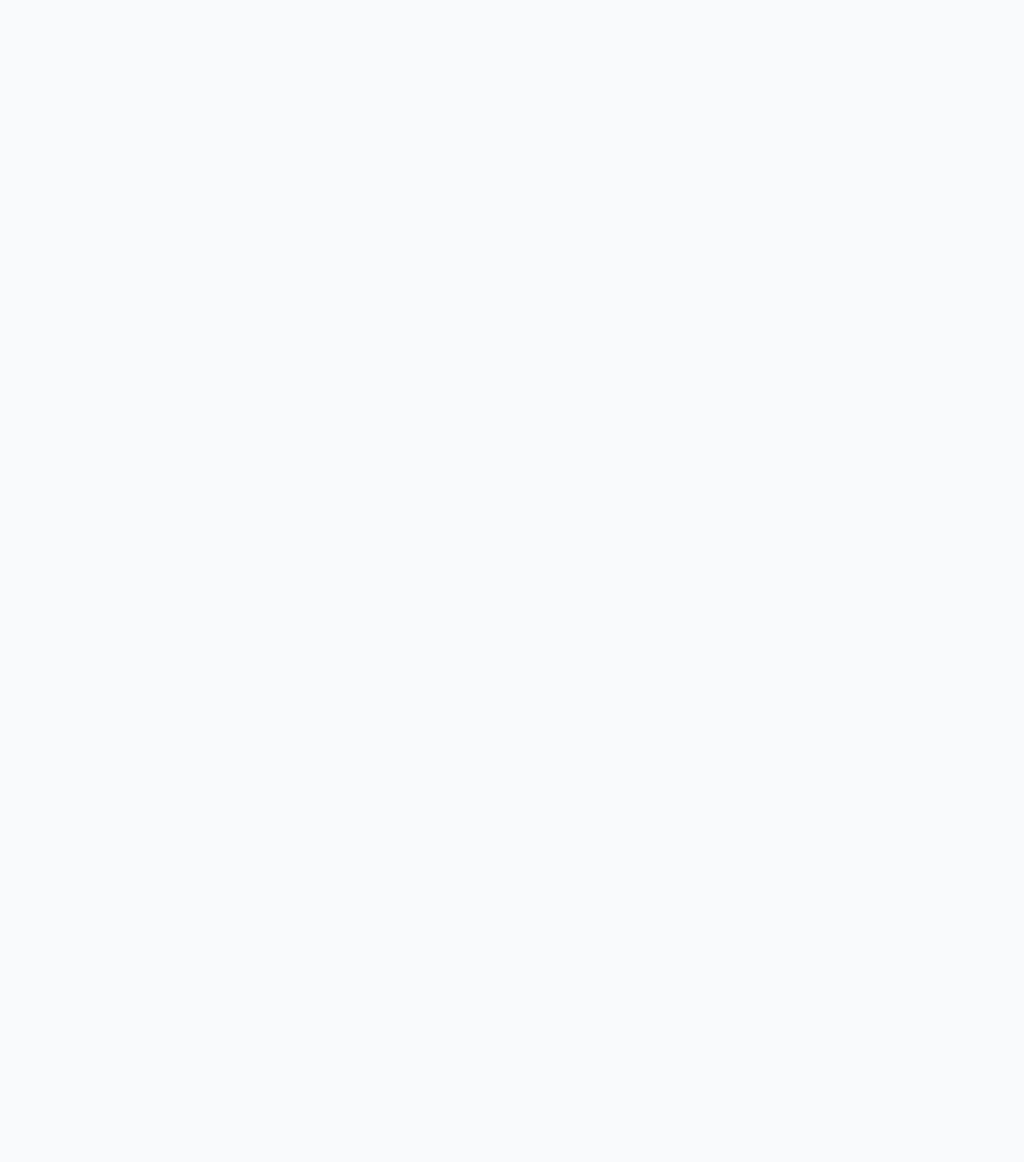
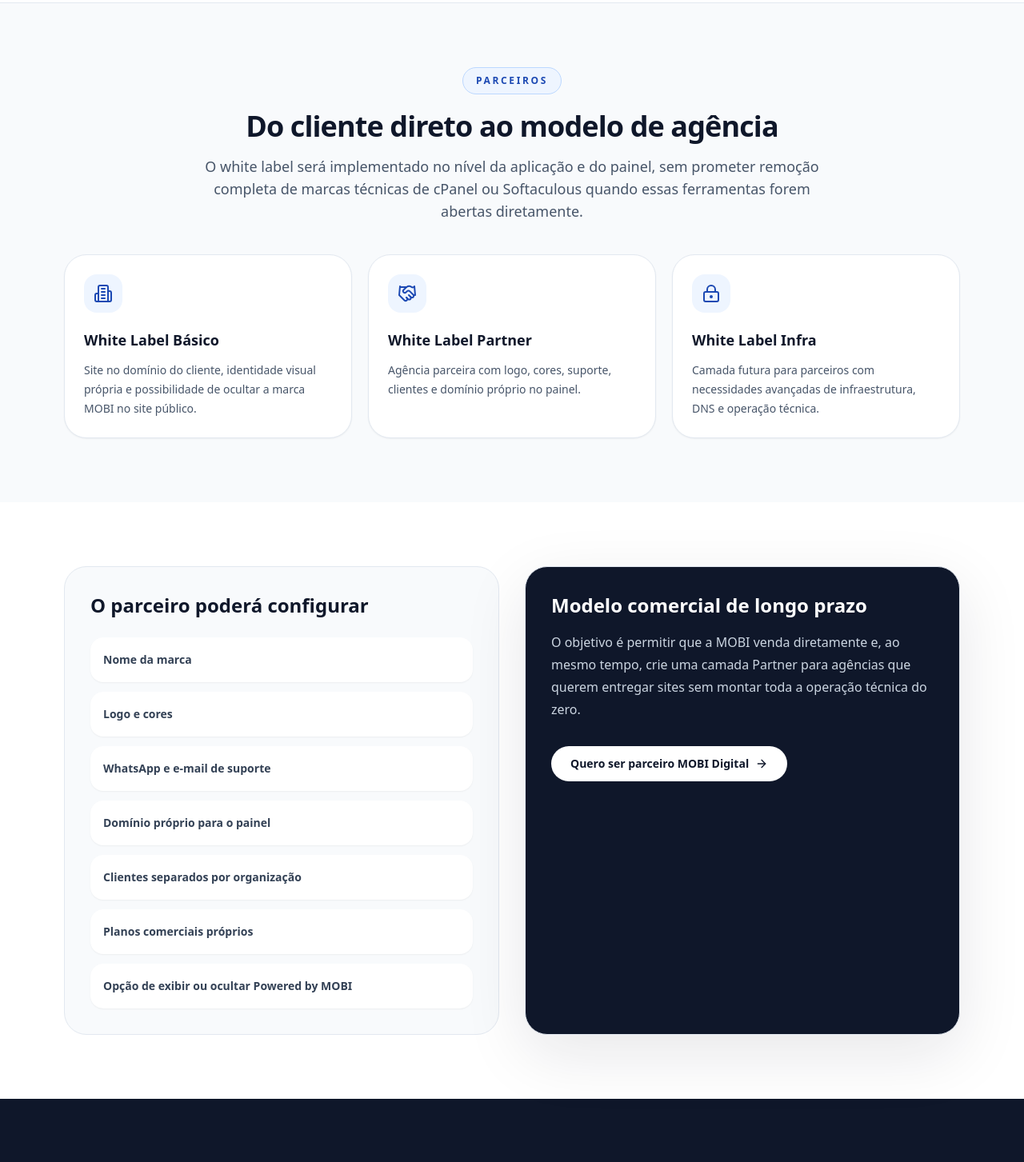
Before and after one commit to agenciamobi/mobidigital, a Next.js app: page /white-label in a window 1280 px wide. Before the commit this address had no page. Shown: the part 520-1973 px from the top of the page at 80% size. Before the commit the page ends 800 px from the top, so only its background shows below. Built offline with nearby package versions, Linux system fonts and the light colour scheme.

Commit message:
Add white label page

```diff
--- /dev/null
+++ b/app/white-label/page.tsx
@@ -0,0 +1,65 @@
+import Link from "next/link";
+import { ArrowRight } from "lucide-react";
+import { CTASection, FeatureCard, PageHero, PageShell, SectionHeading } from "@/components/ui";
+import { whiteLabelLevels } from "@/lib/site-data";
+
+export const metadata = {
+  title: "White Label",
+  description: "Modelo white label da MOBI Digital para parceiros e agências venderem sites com sua própria marca.",
+};
+
+export default function WhiteLabelPage() {
+  return (
+    <PageShell>
+      <PageHero
+        eyebrow="White Label"
+        title="Venda sites com sua marca usando a estrutura da MOBI"
+        description="A camada Partner da MOBI Digital será pensada para agências e parceiros que querem vender sites, manter relacionamento com seus clientes e usar a infraestrutura MOBI por trás."
+      />
+      <section className="bg-slate-50 py-16 sm:py-20">
+        <div className="container-page">
+          <SectionHeading
+            eyebrow="Parceiros"
+            title="Do cliente direto ao modelo de agência"
+            description="O white label será implementado no nível da aplicação e do painel, sem prometer remoção completa de marcas técnicas de cPanel ou Softaculous quando essas ferramentas forem abertas diretamente."
+          />
+          <div className="mt-10 grid gap-5 md:grid-cols-3">
+            {whiteLabelLevels.map((item) => (
+              <FeatureCard key={item.title} {...item} />
+            ))}
+          </div>
+        </div>
+      </section>
+      <section className="bg-white py-16 sm:py-20">
+        <div className="container-page grid gap-8 lg:grid-cols-[1fr_1fr]">
+          <article className="rounded-xxl border border-slate-200 bg-slate-50 p-8">
+            <h2 className="text-2xl font-black text-ink">O parceiro poderá configurar</h2>
+            <ul className="mt-6 grid gap-3 text-sm leading-6 text-slate-700">
+              {[
+                "Nome da marca",
+                "Logo e cores",
+                "WhatsApp e e-mail de suporte",
+                "Domínio próprio para o painel",
+                "Clientes separados por organização",
+                "Planos comerciais próprios",
+                "Opção de exibir ou ocultar Powered by MOBI",
+              ].map((item) => (
+                <li key={item} className="rounded-2xl bg-white p-4 font-semibold shadow-sm">{item}</li>
+              ))}
+            </ul>
+          </article>
+          <article className="rounded-xxl border border-slate-200 bg-ink p-8 text-white shadow-soft">
+            <h2 className="text-2xl font-black">Modelo comercial de longo prazo</h2>
+            <p className="mt-4 text-base leading-7 text-slate-300">
+              O objetivo é permitir que a MOBI venda diretamente e, ao mesmo tempo, crie uma camada Partner para agências que querem entregar sites sem montar toda a operação técnica do zero.
+            </p>
+            <Link href="/contato" className="focus-ring mt-8 inline-flex items-center gap-2 rounded-full bg-white px-6 py-3 text-sm font-black text-ink transition hover:bg-brand-50">
+              Quero ser parceiro MOBI Digital <ArrowRight className="h-4 w-4" aria-hidden="true" />
+            </Link>
+          </article>
+        </div>
+      </section>
+      <CTASection />
+    </PageShell>
+  );
+}
```
